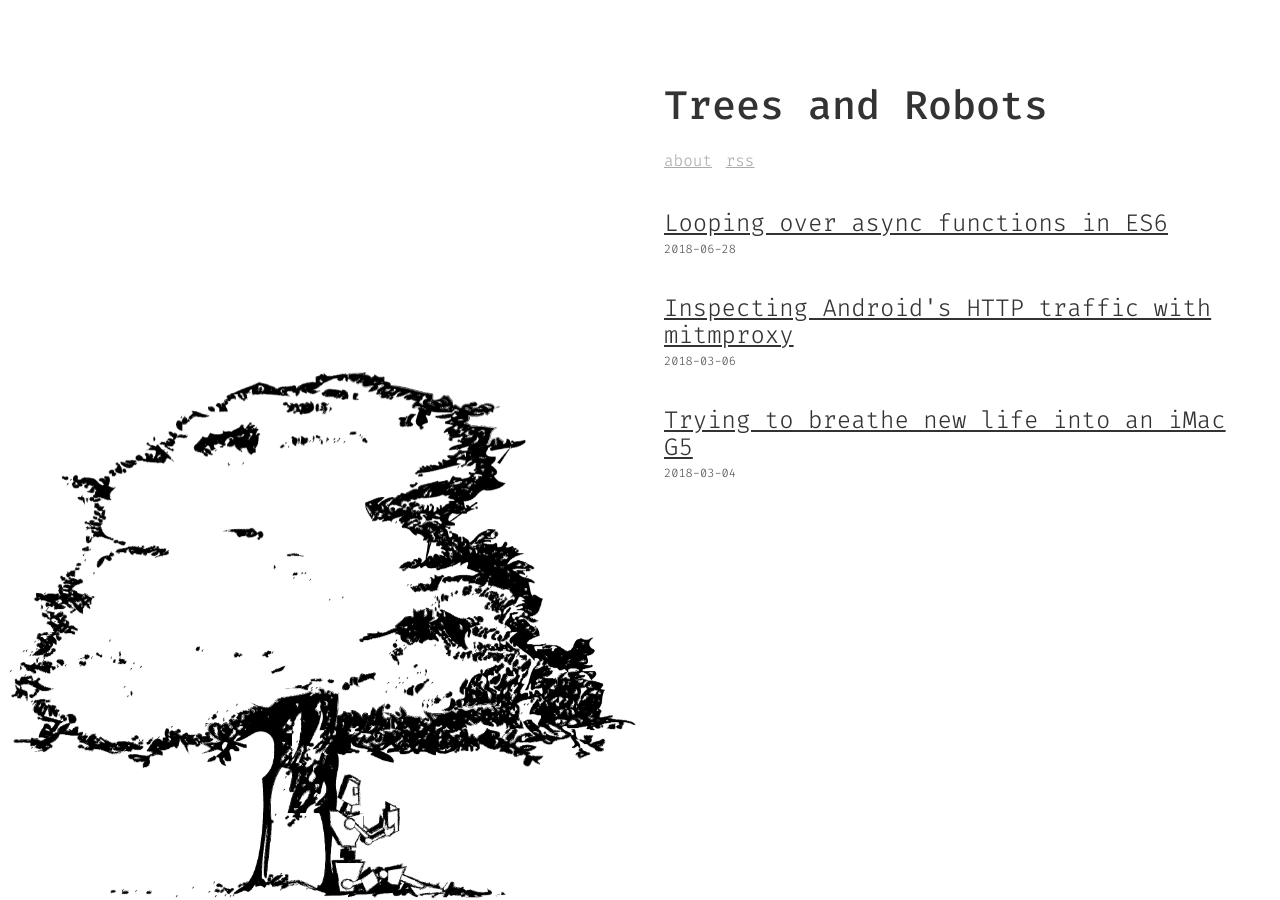
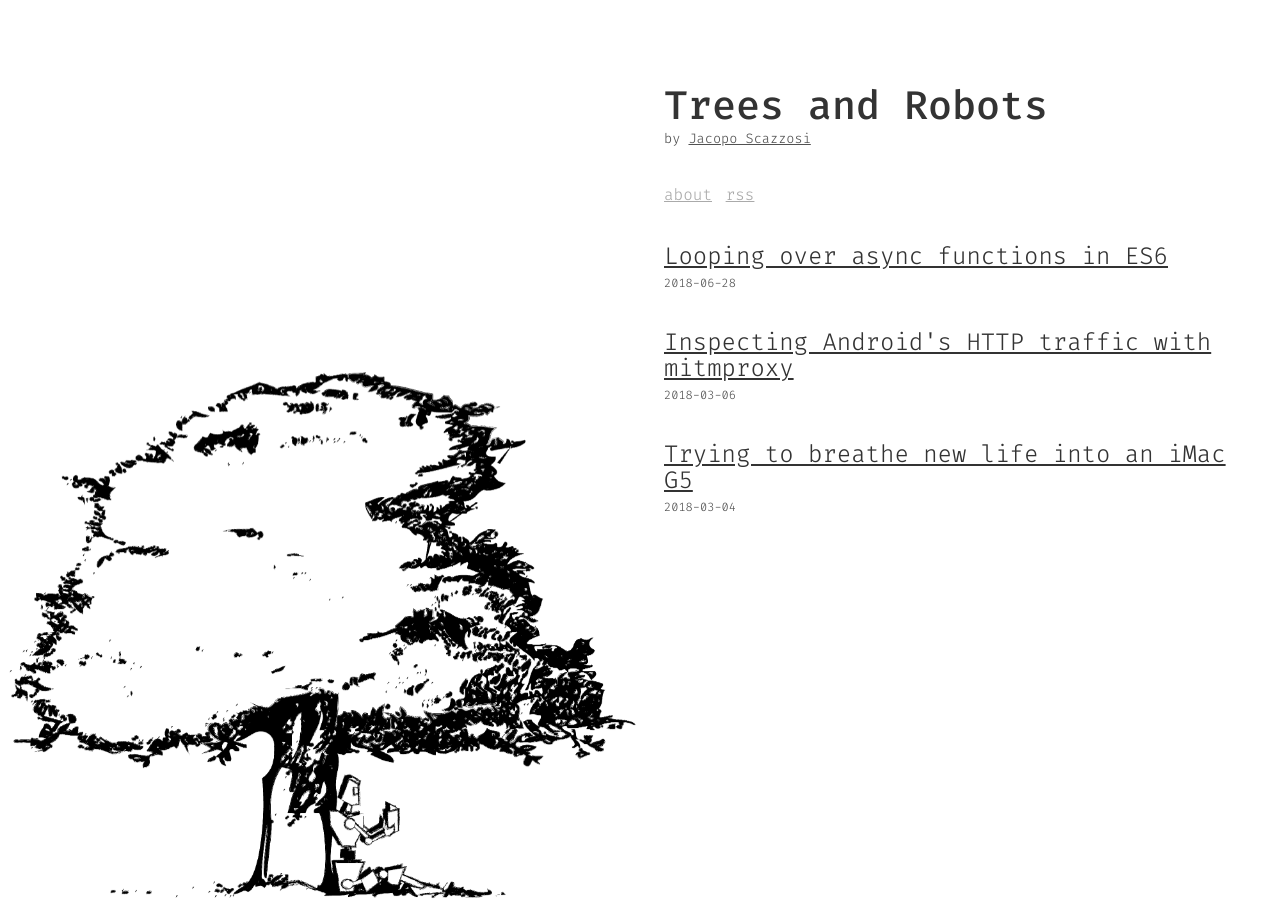
Before and after one commit to jacoscaz/treesandrobots.github.io, a Jekyll site: the page built from index.html, in a window 1280 px wide. Built offline with Jekyll 4.4.1, drawn with Linux system fonts in a browser that asks for light colours.

Commit message:
adds a few references to the author

```diff
--- a/_layouts/page.html
+++ b/_layouts/page.html
@@ -5,6 +5,7 @@ layout: default
   <h1 class="masthead-title--small">
     <a href="{{ site.baseurl | prepend:site.url }}">{{ site.name }}</a>
   </h1>
+  <p class="by-small">by <a href="https://jacoscaz.com">Jacopo Scazzosi</a></p>
 </header>
 <article class="content page">
   <h1 class="page-title">{{ page.title }}</h1>
--- a/_layouts/post.html
+++ b/_layouts/post.html
@@ -5,6 +5,7 @@ layout: default
   <h1 class="masthead-title--small">
     <a href="{{ site.baseurl | prepend:site.url }}">{{ site.name }}</a>
   </h1>
+  <p class="by-small">by <a href="https://jacoscaz.com">Jacopo Scazzosi</a></p>
 </header>
 <article class="content post">
   <h1 class="post-title">{{ page.title }}</h1>
--- a/index.html
+++ b/index.html
@@ -6,6 +6,7 @@ treeandrobot: true
   <h1 class="masthead-title">
     <a href="{{ site.baseurl }}/">{{ site.name }}</a>
   </h1>
+  <p class="by">by <a href="https://jacoscaz.com">Jacopo Scazzosi</a></p>
   <nav class="masthead-nav">
     {% for nav in site.nav %}
     <a href="{{ nav.href }}">{{ nav.name }}</a>
--- a/style.scss
+++ b/style.scss
@@ -136,7 +136,7 @@ tbody tr:nth-child(odd) th {
   padding: 1.5rem;
   margin: 0;
 
-  @media (min-width: 768px) {
+  @media (min-width: 992px) {
     left: 50%;
   }
 
@@ -156,7 +156,7 @@ tbody tr:nth-child(odd) th {
   background-size: 100%;
   max-width: 2000px;
 
-  @media (min-width: 768px) {
+  @media (min-width: 992px) {
     width: 50%;
   }
 
@@ -168,7 +168,7 @@ tbody tr:nth-child(odd) th {
   &-title {
     font-weight: 500;
     font-size: 2.5rem;
-
+    margin-bottom: 0;
     a {
       color: #333;
       text-decoration: none;
@@ -181,9 +181,10 @@ tbody tr:nth-child(odd) th {
   }
 
   &-title--small {
-    font-size: .75rem;
+    font-size: .85rem;
     font-weight: 500;
     text-transform: uppercase;
+    margin-bottom: 0;
     a {
       color: #333;
       &:hover,
@@ -193,8 +194,25 @@ tbody tr:nth-child(odd) th {
     }
   }
 
+  .by {
+    margin-top: 0;
+    font-size: .85rem;
+    &-small {
+      margin: 0;
+      font-size: 0.75rem;
+      text-transform: none;
+    }
+    a {
+      &:hover,
+      &:focus {
+        text-decoration: none;
+      }
+    }
+  }
+
+
   .masthead-nav {
-    margin-bottom: 2rem;
+    margin: 2rem 0 2rem 0;
 
     a {
       color: #aaa;
```
Also changed, not shown: about.md (+1 -1 lines).
